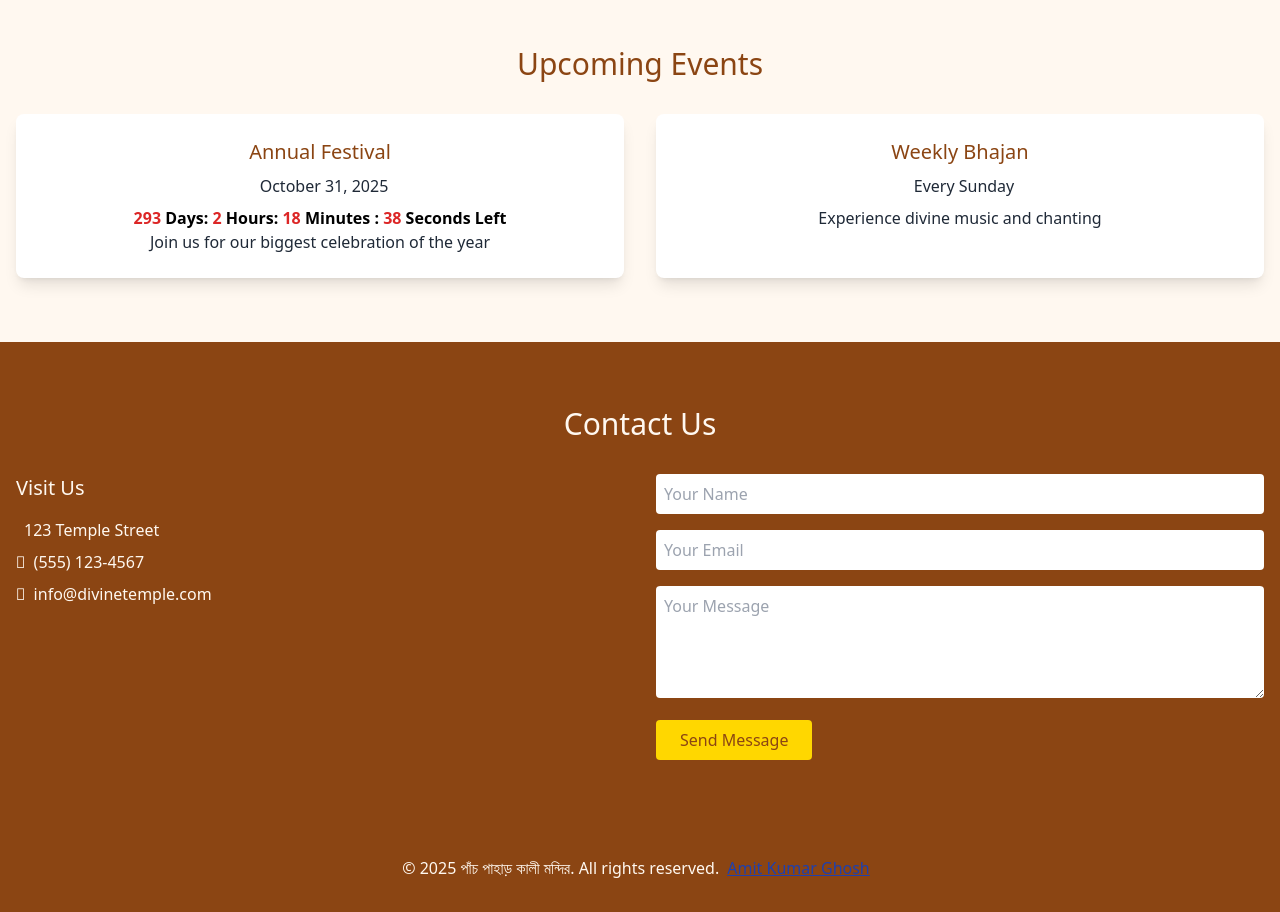
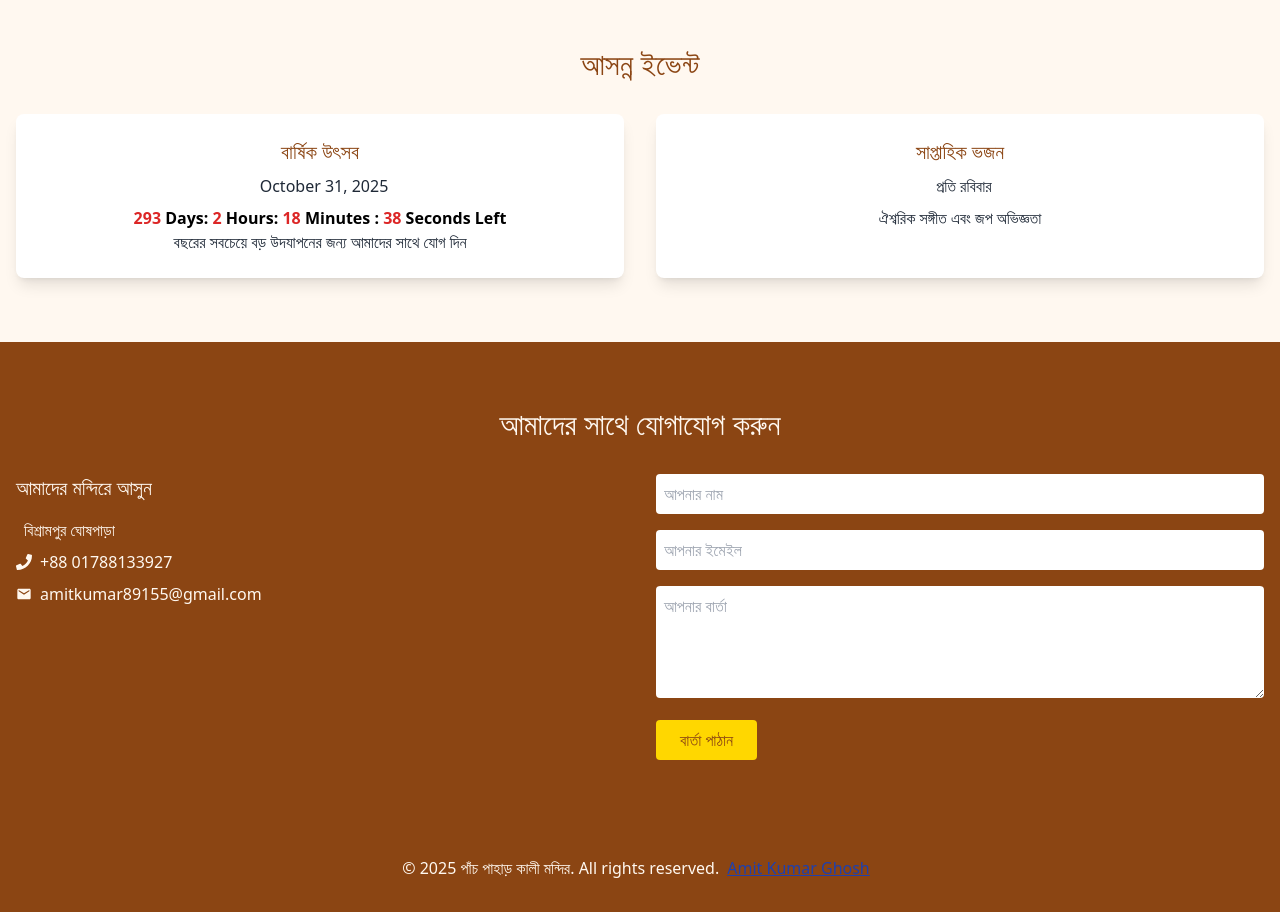
Before and after one commit to L0rd-AK/PachPahar-Temple-Client, a React (Vite) app: page / in a window 1280 px wide. Shown: the part 1700-2612 px from the top of the page. Built offline with nearby package versions, Linux system fonts and the light colour scheme; no server answers.

Commit message:
text converted

```diff
--- a/src/App.jsx
+++ b/src/App.jsx
@@ -1,5 +1,6 @@
 import { SlCalender } from "react-icons/sl";
-import { FaPray, FaOm } from "react-icons/fa";
+import { FaPray, FaOm, FaPhone } from "react-icons/fa";
+import { MdEmail } from "react-icons/md";
 import React from "react";
 import ReactDOM from "react-dom";
 import Countdown from "react-countdown";
@@ -55,7 +56,7 @@ function App() {
                   <h1 className="text-[#8B4513] text-5xl mb-3">
                     আমাদের মন্দির পরিদর্শ করুন
                   </h1>
-                  <p className="text-lg font-crimson-text">
+                  <p className="text-lg text-black">
                     আমাদের মন্দির আধ্যাত্মিক বৃদ্ধি এবং অভ্যন্তরীণ শান্তির জন্য
                     নিবেদিত একটি পবিত্র স্থান। প্রার্থনা এবং ধ্যানে আমাদের সাথে
                     যোগ দেওয়ার জন্য আমরা সর্বস্তরের ভক্তদের স্বাগত জানাই।
@@ -106,12 +107,12 @@ function App() {
           <section id="events" className="py-16 px-4">
             <div className="container mx-auto">
               <h2 className="text-3xl font-crimson-text text-[#8B4513] text-center mb-8">
-                Upcoming Events
+              আসন্ন ইভেন্ট
               </h2>
               <div className="grid md:grid-cols-2 gap-8 text-center">
                 <div className="bg-white p-6 rounded-lg shadow-lg">
                   <h3 className="text-xl font-crimson-text text-[#8B4513] mb-2">
-                    Annual Festival
+                  বার্ষিক উৎসব
                   </h3>
                   <p className="mb-2">
                     <i className="far fa-calendar-alt mr-2"></i>October 31, 2025
@@ -121,16 +122,16 @@ function App() {
                       <Completionist />
                     </Countdown>
                   </p>
-                  <p>Join us for our biggest celebration of the year</p>
+                  <p>বছরের সবচেয়ে বড় উদযাপনের জন্য আমাদের সাথে যোগ দিন</p>
                 </div>
                 <div className="bg-white p-6 rounded-lg shadow-lg text-center">
                   <h3 className="text-xl font-crimson-text text-[#8B4513] mb-2">
-                    Weekly Bhajan
+                  সাপ্তাহিক ভজন
                   </h3>
                   <p className="mb-2">
-                    <i className="far fa-calendar-alt mr-2"></i>Every Sunday
+                    <i className="far fa-calendar-alt mr-2"></i>প্রতি রবিবার
                   </p>
-                  <p>Experience divine music and chanting</p>
+                  <p>ঐশ্বরিক সঙ্গীত এবং জপ অভিজ্ঞতা</p>
                 </div>
               </div>
             </div>
@@ -142,39 +143,43 @@ function App() {
           >
             <div className="container mx-auto">
               <h2 className="text-3xl font-crimson-text text-center mb-8">
-                Contact Us
+              আমাদের সাথে যোগাযোগ করুন
               </h2>
               <div className="grid md:grid-cols-2 gap-8">
                 <div>
-                  <h3 className="text-xl font-crimson-text mb-4">Visit Us</h3>
+                  <h3 className="text-xl font-crimson-text mb-4">আমাদের মন্দিরে আসুন</h3>
                   <p className="mb-2">
-                    <i className="fas fa-map-marker-alt mr-2"></i>123 Temple
-                    Street
+                    <i className="fas fa-map-marker-alt mr-2"></i>বিশ্রামপুর ঘোষপাড়া
+
                   </p>
-                  <p className="mb-2">
-                    <i className="fas fa-phone mr-2"></i>(555) 123-4567
+                  <p className="mb-2 flex gap-1">
+                    <div className=" flex gap-2 justify-center items-center">
+                    <FaPhone/>+88 01788133927
+                    </div>
                   </p>
-                  <p>
-                    <i className="fas fa-envelope mr-2"></i>
-                    info@divinetemple.com
+                  <p className="flex gap-1">
+                    <div className="flex gap-2 justify-center items-center">
+                    <MdEmail />
+                    amitkumar89155@gmail.com
+                    </div>
                   </p>
                 </div>
                 <form className="space-y-4">
                   <input
                     type="text"
                     name="name"
-                    placeholder="Your Name"
+                    placeholder="আপনার নাম"
                     className="w-full p-2 rounded text-[#8B4513]"
                   />
                   <input
                     type="email"
                     name="email"
-                    placeholder="Your Email"
+                    placeholder="আপনার ইমেইল"
                     className="w-full p-2 rounded text-[#8B4513]"
                   />
                   <textarea
                     name="message"
-                    placeholder="Your Message"
+                    placeholder="আপনার বার্তা"
                     rows="4"
                     className="w-full p-2 rounded text-[#8B4513]"
                   ></textarea>
@@ -182,7 +187,7 @@ function App() {
                     type="submit"
                     className="bg-[#FFD700] text-[#8B4513] px-6 py-2 rounded hover:bg-[#FFE55C]"
                   >
-                    Send Message
+                    বার্তা পাঠান
                   </button>
                 </form>
               </div>
```
